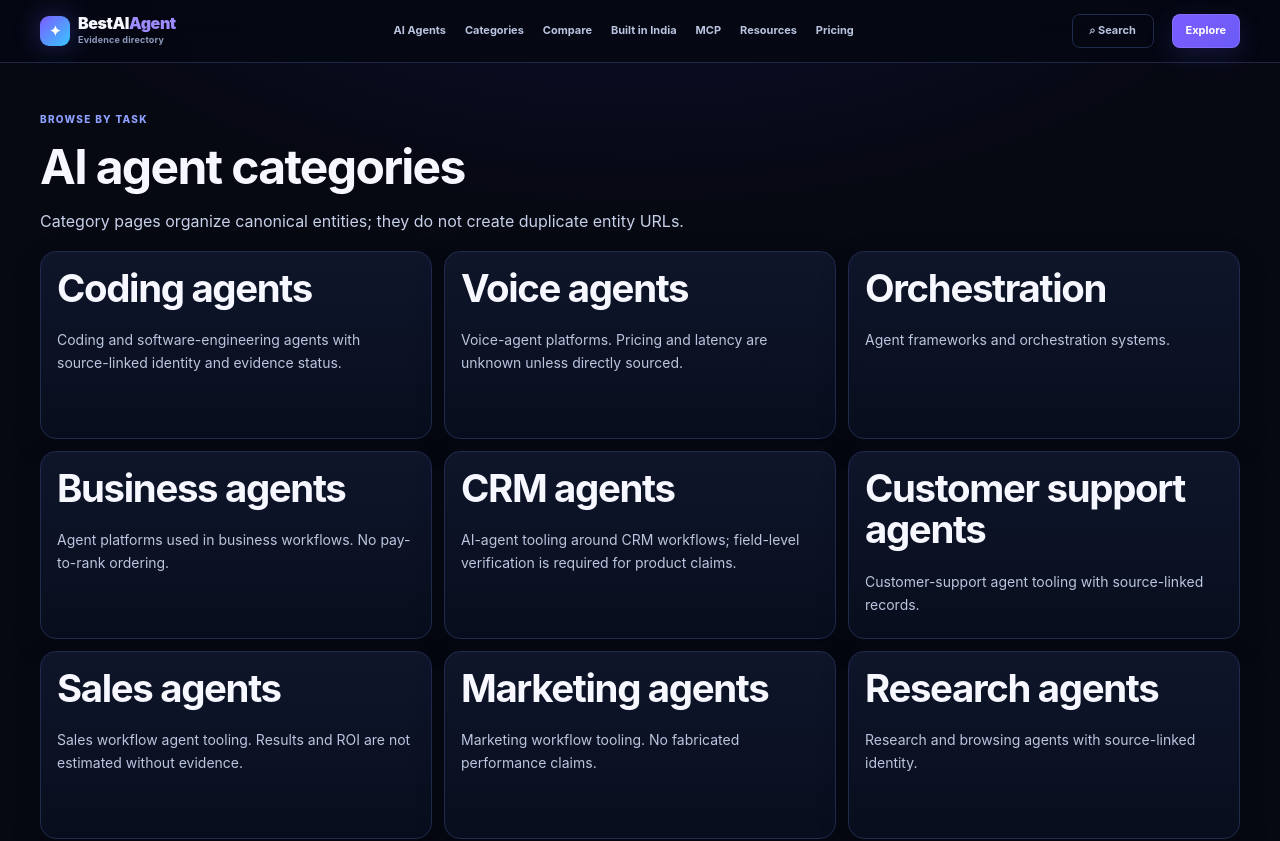
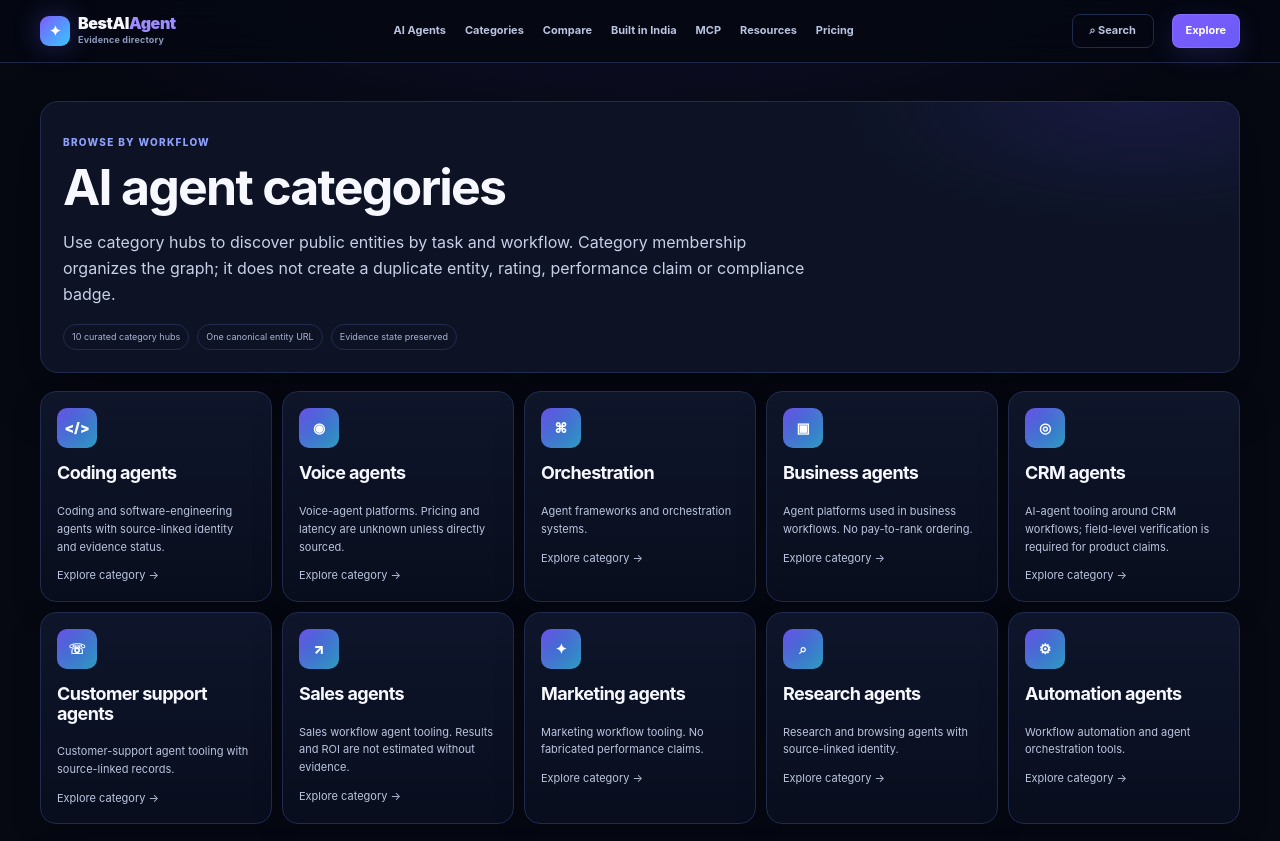
Before and after one commit to CodesbyFebin/bestaiagent.in, a Next.js app: page /categories in a window 1280 px wide. Shown: the top 841 px of the page. Built offline with nearby package versions, Linux system fonts and the light colour scheme.

Commit message:
ui: redesign categories hub from discovery reference

```diff
--- a/app/categories/page.tsx
+++ b/app/categories/page.tsx
@@ -1 +1,24 @@
-import type { Metadata } from "next";import Link from "next/link";import { categories } from "@/lib/legacy";export const metadata:Metadata={title:"AI Agent Categories",description:"Task-oriented AI agent category hubs with evidence-first publication rules.",alternates:{canonical:"/categories"}};export default function Page(){return <div className="shell detail"><p className="eyebrow">Browse by task</p><h1 style={{fontSize:"48px"}}>AI agent categories</h1><p className="lead">Category pages organize canonical entities; they do not create duplicate entity URLs.</p><div className="grid">{categories.map(([slug,title,description])=><article className="card" key={slug}><h2><Link href={`/categories/${slug}`}>{title}</Link></h2><p>{description}</p></article>)}</div></div>}
+import type { Metadata } from "next";
+import Link from "next/link";
+import { categories } from "@/lib/legacy";
+
+export const metadata: Metadata = {
+  title: "AI Agent Categories",
+  description: "Task-oriented AI agent category hubs backed by the same evidence-first publication graph.",
+  alternates: { canonical: "/categories" }
+};
+
+const marks: Record<string,string> = {"coding-agents":"</>","voice-bots":"◉",orchestration:"⌘",business:"▣",crm:"◎","customer-support":"☏",sales:"↗",marketing:"✦",research:"⌕",automation:"⚙"};
+
+export default function Page(){
+  return <div className="shell detail">
+    <section className="directoryHero">
+      <p className="eyebrow">Browse by workflow</p>
+      <h1>AI agent categories</h1>
+      <p className="lead">Use category hubs to discover public entities by task and workflow. Category membership organizes the graph; it does not create a duplicate entity, rating, performance claim or compliance badge.</p>
+      <div className="directoryMeta"><span>{categories.length} curated category hubs</span><span>One canonical entity URL</span><span>Evidence state preserved</span></div>
+    </section>
+    <div className="categoryGrid">{categories.map(([slug,title,description])=><article className="card categoryCard" key={slug}><div className="categoryIcon">{marks[slug]??"✦"}</div><h2 style={{fontSize:"18px"}}><Link href={`/categories/${slug}`}>{title}</Link></h2><p>{description}</p><p><Link href={`/categories/${slug}`}>Explore category →</Link></p></article>)}</div>
+    <section className="section"><div className="discoveryBand"><div className="discoveryBandGrid"><div><p className="eyebrow">Need a broader view?</p><h2>Search the full evidence graph.</h2><p>Search verified agents, models, frameworks, providers and reviewed authority guides without relying on synthetic popularity counts.</p></div><div className="ctaRow"><Link className="button buttonPrimary" href="/search">Search</Link><Link className="button" href="/agents">Browse agents</Link></div></div></div></section>
+  </div>;
+}
```
